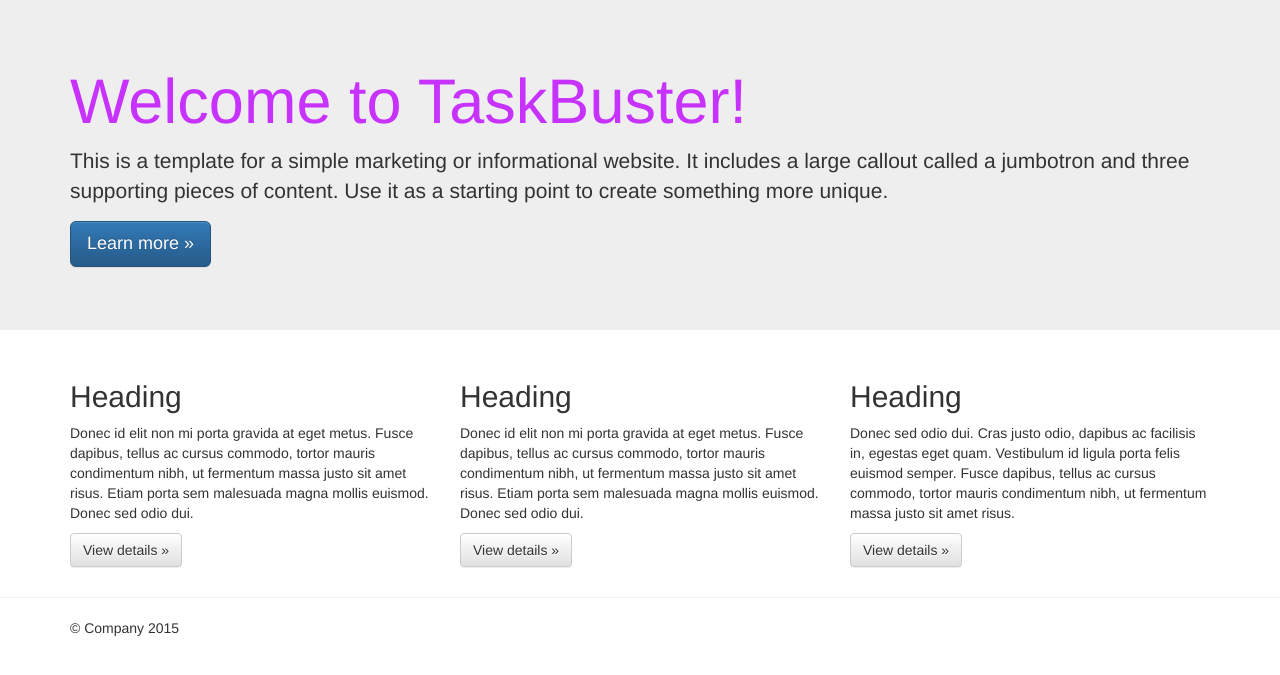
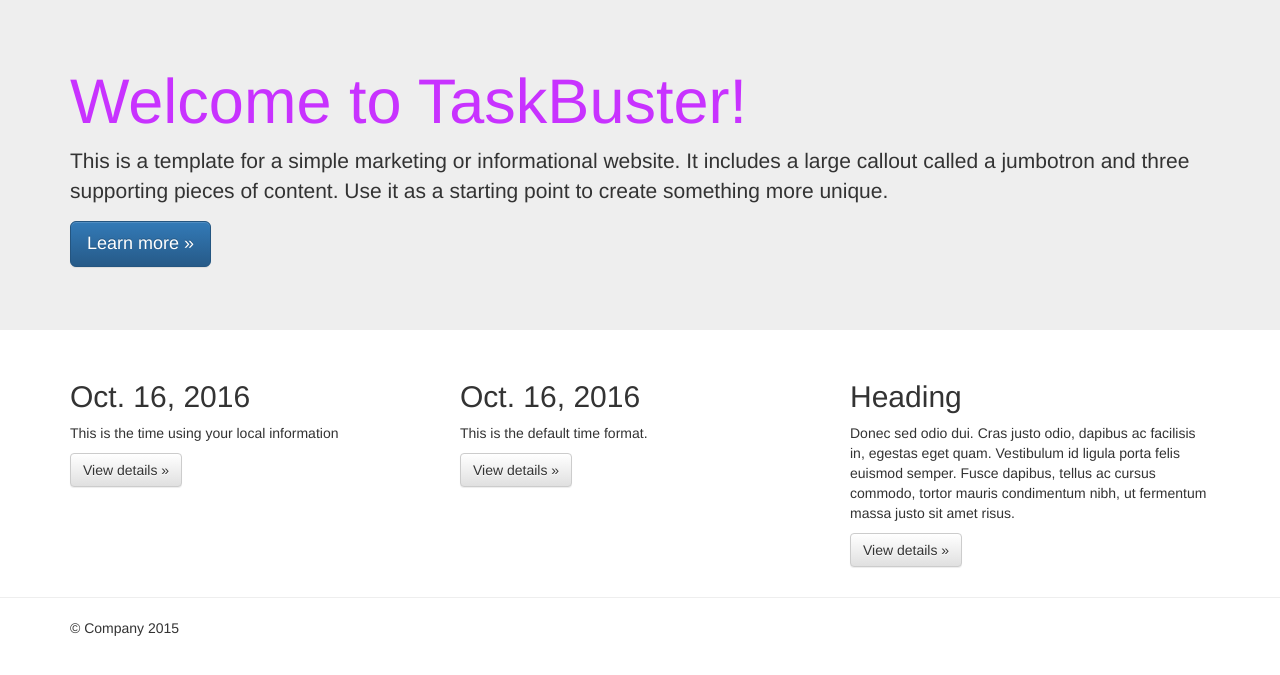
Before and after one commit to Androide79/Taskbuster-Project, a Django app: page /en/ in a window 1280 px wide. Shown: the part 51-726 px from the top of the page. Run offline with Django 3.2, Linux system fonts and the light colour scheme; some libraries are stand-ins or nearby versions.

Commit message:
Localization setup with l10n

```diff
--- a/taskbuster/templates/taskbuster/index.html
+++ b/taskbuster/templates/taskbuster/index.html
@@ -1,6 +1,8 @@
 {% extends "base.html" %}
 
 {% load i18n %}
+
+{% load l10n %}
 
 {% block head_title %}TaskBuster Django Tutorial{% endblock %}
 
@@ -18,13 +20,13 @@
     <!-- Example row of columns -->
     <div class="row">
 		<div class="col-md-4">
-        <h2>Heading</h2>
-        <p>Donec id elit non mi porta gravida at eget metus. Fusce dapibus, tellus ac cursus commodo, tortor mauris condimentum nibh, ut fermentum massa justo sit amet risus. Etiam porta sem malesuada magna mollis euismod. Donec sed odio dui. </p>
+		      <h2 id="local-date">{{today}}</h2>
+		      <p>This is the time using your local information </p>
 		      <p><a class="btn btn-default" href="#" role="button">View details &raquo;</a></p>
 		</div>
 		<div class="col-md-4">
-        <h2>Heading</h2>
-        <p>Donec id elit non mi porta gravida at eget metus. Fusce dapibus, tellus ac cursus commodo, tortor mauris condimentum nibh, ut fermentum massa justo sit amet risus. Etiam porta sem malesuada magna mollis euismod. Donec sed odio dui. </p>
+		      <h2 id="non-local-date">{{today|unlocalize}}</h2>
+		      <p>This is the default time format.</p>
 		      <p><a class="btn btn-default" href="#" role="button">View details &raquo;</a></p>
 		</div>
 		<div class="col-md-4">
--- a/taskbuster/views.py
+++ b/taskbuster/views.py
@@ -1,8 +1,10 @@
 # -*- coding: utf-8 -*-
 from django.shortcuts import render
+import datetime
 
 def home(request):
-    return render(request, "taskbuster/index.html", {})
+    today = datetime.date.today()
+    return render(request, "taskbuster/index.html", {'today': today})
 
 def home_files(request, filename):
     return render(request, filename, {}, content_type="text/plain")
```
Also changed, not shown: functional_tests/test_all_user.py (+13 -1 lines). Lines whose indentation alone changed are shown as unchanged.
